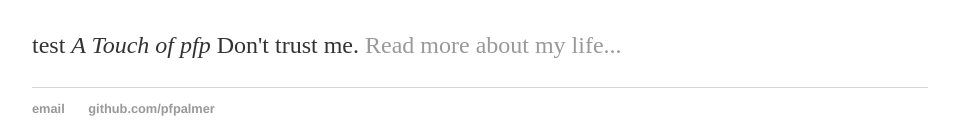
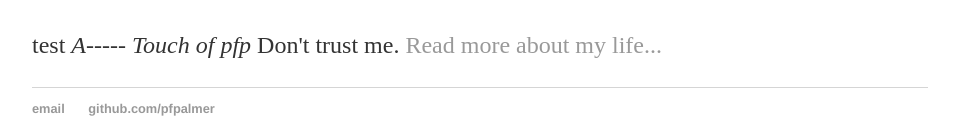
Before and after one commit to pfpalmer/pfpalmer.github.io, a plain HTML site: page index.html in a window 1280 px wide. Shown: the part 168-290 px from the top of the page, without its empty margins (160-1119 px from the left). Drawn offline with Linux system fonts and the light colour scheme.

Commit message:
this is a commitno comment

```diff
--- a/index.html
+++ b/index.html
@@ -16,7 +16,7 @@
 		<div class="container">
     		<div class="blurb">
         		<h1>Test!</h1>
-				<p>test <em>A Touch of pfp</em> Don't trust me. <a href="/about">Read more about my life...</a></p>
+				<p>test <em>A----- Touch of pfp</em> Don't trust me. <a href="/about">Read more about my life...</a></p>
     		</div><!-- /.blurb -->
 		</div><!-- /.container -->
 		<footer>
```
